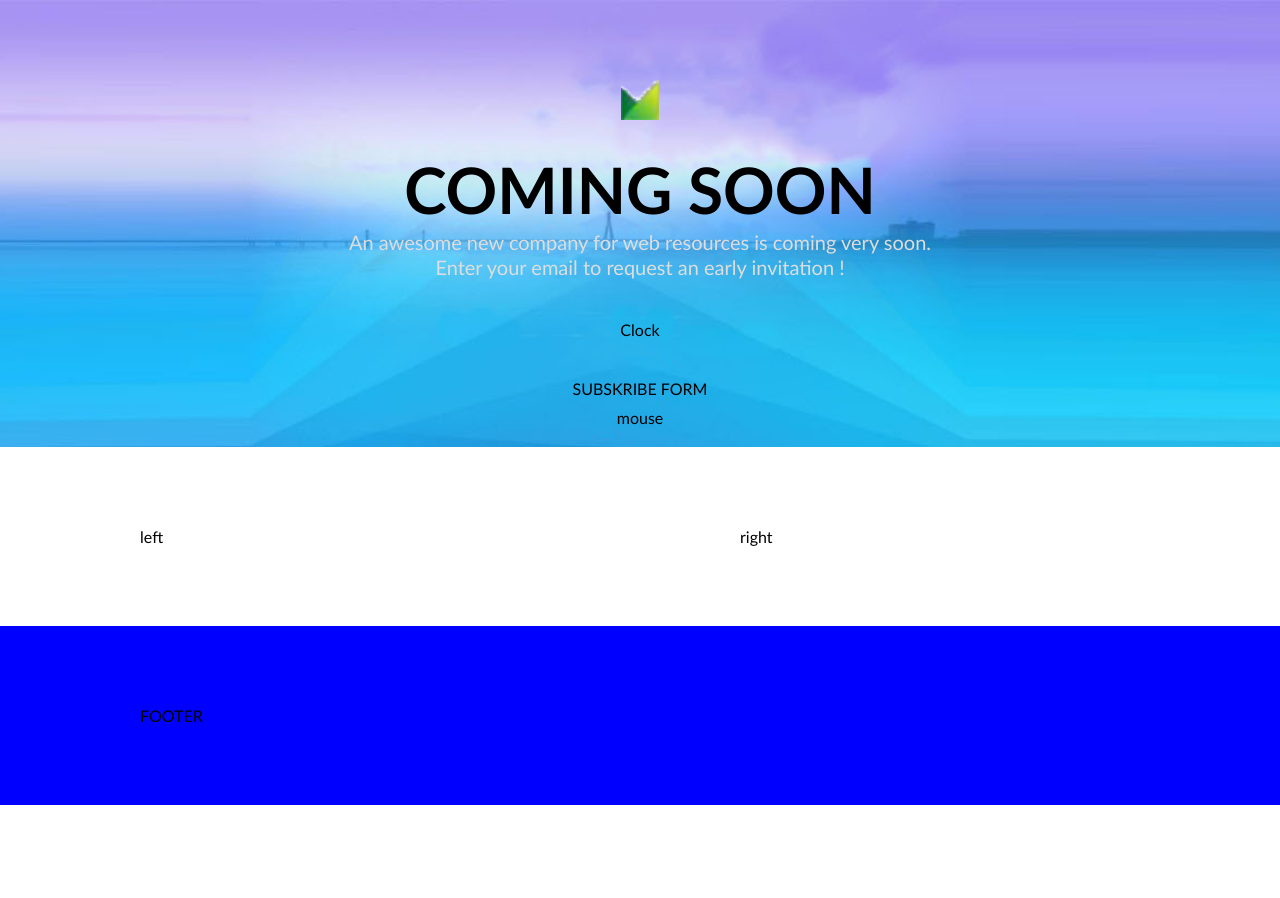
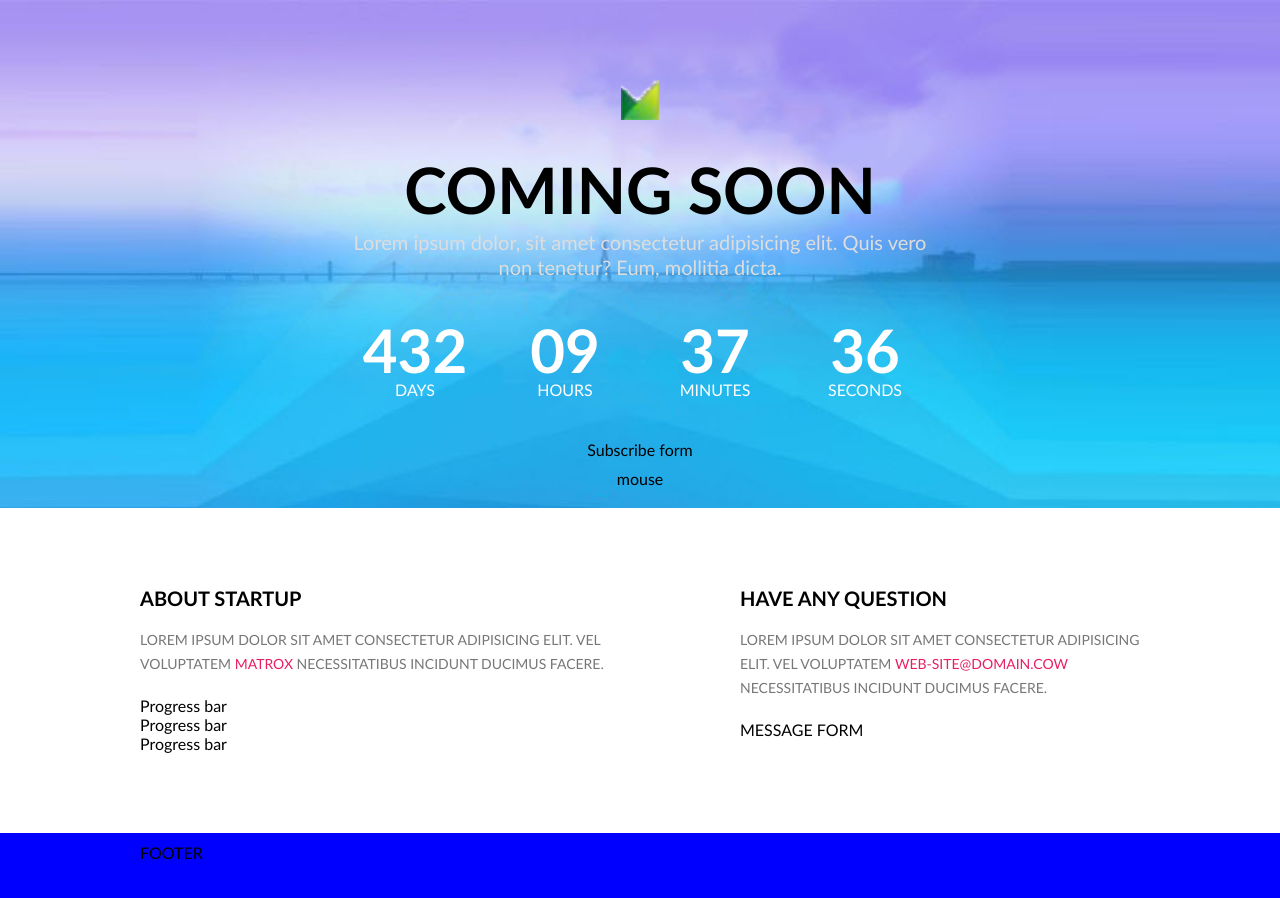
Before and after one commit to minde8888/6_coming_soon, a plain HTML site: page index.html in a window 1280 px wide. Before the commit the page ends 805 px from the top, so only its background shows below. Drawn offline with Linux system fonts and the light colour scheme; files that its build step writes are made by us from their sources.

Commit message:
Clock css

```diff
--- a/css/castom.css
+++ b/css/castom.css
@@ -1,86 +1,95 @@
-.container{
+/* STRUCTURE AND DESIGN */
+
+.container {
     display: inline-block;
     width: 100%;
     padding: 80px 0;
 }
-    .container.hero{
-        padding-top: 80px;
+    .container.hero {
+        background-color: #36f;
+        background-image: url(../img/coming.jpg);
+        background-repeat: no-repeat;
+        background-position: center bottom;
+        background-size: cover;
+        /* padding-top: 80px; */
         padding-bottom: 20px;
-        background-image: url(../img/coming.jpg);
-        background-position: center bottom;
-        background-repeat: no-repeat;
-        background-size: cover;
     }
-    .container.content{
-        background-color: white;
+    .container.content {
+
     }
-    .container.footer{
+    .container.footer {
         background-color: blue;
+        padding-top: 10px;
     }
-    .container > .hero-row{
+    .container > .hero-row {
         display: inline-block;
         width: 600px;
         margin-left: calc(50% - 300px);
         text-align: center;
     }
-    .container > .row{
+    .container > .row {
         display: inline-block;
         width: 1000px;
         margin-left: calc(50% - 500px);
-
     }
-        .container > .row > .left{
+        .container > .row > .left {
             display: inline-block;
             width: 50%;
             float: left;
-
         }
-        .container > .row > .right{
+        .container > .row > .right {
             display: inline-block;
             width: 40%;
             float: right;
+        }
 
-        }
-@media (max-width: 1100px){
-    .container > .row{
+
+
+@media (max-width: 1100px) {
+    .container > .row {
         display: inline-block;
         width: 800px;
         margin-left: calc(50% - 400px);
+        /* background-color: red; */
+    }
 
 }
-}
-@media (max-width: 900px){
-    .container > .row{
+@media (max-width: 900px) {
+    .container > .row {
         display: inline-block;
         width: 600px;
         margin-left: calc(50% - 300px);
+    }
 
 }
-}
-@media (max-width: 700px){
+@media (max-width: 700px) {
     .container > .row,
-    .container > .hero-row{
+    .container > .hero-row {
+        display: inline-block;
         width: 100%;
         padding-left: 20px;
         padding-right: 20px;
         margin-left: 0;
     }
-        .container > .row > .left{
+    .container > .row > .left {
         display: inline-block;
         width: 100%;
         margin-bottom: 80px;
     }
-        .container > .row > .right{
+    .container > .row > .right {
         display: inline-block;
         width: 100%;
     }
+
 }
-/*Hero*/
+
+/* HERO SECTION */
 
 .hero-row > .logo {
     display: inline-block;
     margin-bottom: 40px;
     height: 40px;
+
 }
 .hero-row > h1 {
     display: inline-block;
@@ -101,14 +110,41 @@
 .hero-row > .clock {
     display: inline-block;
     width: 100%;
-    margin: 40px 0;
+    margin: 20px 0;
 }
 .hero-row > .form {
     display: inline-block;
     width: 90%;
-    margin: 0 5% 10px;
+    margin: 0 5%;
+    margin-bottom: 10px;
 }
 .hero-row > .mouse {
     display: inline-block;
+    /* width: 100%; */
+}
+
+/* MAIN CONTENT */
+
+.content h2 {
+    display: inline-block;
+    width: 100%;
+    text-transform: uppercase;
+    font-size: 20px;
+    line-height: 20px;
 
 }
+.content p {
+    display: inline-block;
+    width: 100%;
+    text-transform: uppercase;
+    font-size: 14px;
+    line-height: 24px;
+    margin: 20px 0;
+    color: #777;
+
+}
+    .content p > a {
+        color: #EA1E63;
+        text-decoration: none;
+
+    }
--- a/css/clock.css
+++ b/css/clock.css
@@ -0,0 +1,35 @@
+.clock {
+    display: inline-block;
+    width: 100%;
+    text-align: center;
+    color: white;
+}
+    .clock > .time {
+        display: inline-block;
+        width: 25%;
+        float: left;
+        margin: 20px 0;
+        text-transform: uppercase;
+    }
+        .clock > .time > .value {
+            display: inline-block;
+            width: 100%;
+            font-size: 60px;
+            line-height: 60px;
+            font-weight: bold;
+        }
+        .clock > .time > .label {
+            display: inline-block;
+            width: 100%;
+            font-size: 16px;
+            line-height: 20px;
+        }
+        @media (max-width: 700px) {
+            .clock > .time {
+                width: 50%;
+            }
+            .clock > .time:nth-of-type(3),
+            .clock > .time:nth-of-type(4){
+                margin-bottom: 0;
+            }
+        }
--- a/index.html
+++ b/index.html
@@ -3,39 +3,64 @@
 <head>
     <meta charset="UTF-8">
     <meta name="viewport" content="width=device-width, initial-scale=1.0">
+    <link rel="stylesheet" href="./css/reset.css">
+    <link rel="stylesheet" href="./css/castom.css">
+    <link rel="stylesheet" href="./css/clock.css">
+    <link rel="stylesheet" href="./style/footer.css">
+    <link rel="stylesheet" href="./style/form.css">
+    <link rel="stylesheet" href="./style/mouse.css">
+    <link rel="stylesheet" href="./style/progress-bar.css">
+    <link rel="stylesheet" href="./style/custom.css">
     <title>Coming Soon</title>
-    <link rel="stylesheet" href="./css/reset.css">
-    <link rel="stylesheet" href="./css/button.css">
-    <link rel="stylesheet" href="./css/clock.css">
-    <link rel="stylesheet" href="./css/footer.css">
-    <link rel="stylesheet" href="./css/form.css">
-    <link rel="stylesheet" href="./css/mouse.css">
-    <link rel="stylesheet" href="./css/progres_bar.css">
-    <link rel="stylesheet" href="./css/castom.css">
 </head>
 <body>
     <div class="container hero">
         <div class="hero-row">
-           <img src="./img/logo.png" alt="Logo" class="logo">
-           <h1>Coming soon</h1>
-           <p>An awesome new company for web resources is coming very soon. Enter your email to request an early invitation !</p>
-           <div class="clock">Clock</div>
-           <form class="form">SUBSKRIBE FORM</form>
-           <div class="mouse">mouse</div>
-
+            <img src="./img/logo.png" class="logo" alt="logo">
+            <h1>coming soon</h1>
+            <p>Lorem ipsum dolor, sit amet consectetur adipisicing elit. Quis vero non tenetur? Eum, mollitia dicta.</p>
+                <div class="clock">
+                    <div class="time">
+                        <div class="value">432</div>
+                        <div class="label">days</div>
+                    </div>
+                    <div class="time">
+                        <div class="value">09</div>
+                        <div class="label">hours</div>
+                    </div>
+                    <div class="time">
+                        <div class="value">37</div>
+                        <div class="label">minutes</div>
+                    </div>
+                    <div class="time">
+                        <div class="value">36</div>
+                        <div class="label">seconds</div>
+                    </div>
+                </div>
+            <form class="form">Subscribe form</form>
+            <div class="mouse">mouse</div>
         </div>
     </div>
     <div class="container content">
         <div class="row">
             <div class="left">
-                left
+                <h2>about startup</h2>
+                <p>Lorem ipsum dolor sit amet consectetur adipisicing elit.
+                   Vel voluptatem <a href="#">Matrox</a> necessitatibus incidunt ducimus facere.
+                </p>
+                <div class="progress-bar">Progress bar</div>
+                <div class="progress-bar">Progress bar</div>
+                <div class="progress-bar">Progress bar</div>
             </div>
             <div class="right">
-                right
+                <h2>Have any question</h2>
+                <p>Lorem ipsum dolor sit amet consectetur adipisicing elit.
+                   Vel voluptatem <a href="milto:web-site@domain.cow">web-site@domain.cow</a> necessitatibus incidunt ducimus facere.
+                </p>
+                <form>MESSAGE FORM</form>
             </div>
         </div>
     </div>
-
     <footer class="container footer">
         <div class="row">
             FOOTER
```
Lines whose indentation alone changed are shown as unchanged.
